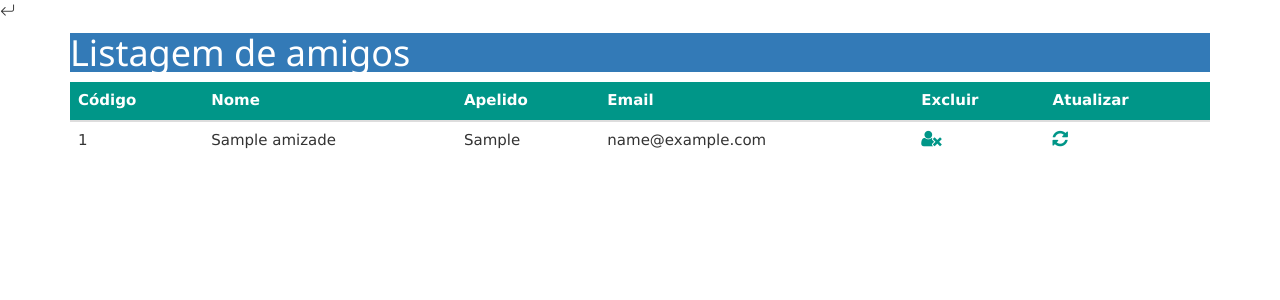
After one commit to dev-matheus22/projetos, a PHP site: page /listar.php in a window 1280 px wide. The commit adds this page. Shown: the top 300 px of the page. Run offline with PHP 8.4, Linux system fonts and the light colour scheme; tables that the repository leaves empty or names only in its code hold one stand-in row (values such as "Sample post").

Commit message:
Add files via upload

```diff
--- a/BD/cadastroAction.php
+++ b/BD/cadastroAction.php
@@ -8,8 +8,12 @@
     die("Connection failed: " . $conexao->connect_error);
     }
 
+    $nome = $_POST['txtNome'];
+    $apelido = $_POST['txtApelido'];
+    $email = $_POST['txtEmail'];
+
     $sql = "INSERT INTO amigos (nome, apelido, email)
-            VALUES ('".$_POST['txtNome']."', '".$_POST['txtApelido']."', '".$_POST['txtEmail']."')";
+            VALUES ('$nome', '$apelido', '$email')";
 
             if ($conexao->query($sql) === TRUE){
                 echo '
--- a/BD/index.php
+++ b/BD/index.php
@@ -35,7 +35,7 @@
             </div>
             <!-- Botão Lista -->
             <div class="col-sm-6">
-                <a href="cadastro.php" class="btn btn-success" style="display: block;">
+                <a href="listar.php" class="btn btn-success" style="display: block;">
                     <i class="bi bi-card-list" style="font-size: 10.5em;"></i>
                     <p style="font-size: 2em; color: white;">Listar</p>
                 </a>
--- /dev/null
+++ b/BD/listar.php
@@ -0,0 +1,65 @@
+<!DOCTYPE html>
+<html lang="pt-br">
+<head>
+    <meta charset="UTF-8">
+    <meta name="viewport" content="width=device-width, initial-scale=1.0">
+    <link rel="stylesheet" href="https://cdn.jsdelivr.net/npm/bootstrap@3.3.7/dist/css/bootstrap.min.css" integrity="sha384-BVYiiSIFeK1dGmJRAkycuHAHRg32OmUcww7on3RYdg4Va+PmSTsz/K68vbdEjh4u" crossorigin="anonymous">
+    <link rel="stylesheet" href="https://cdn.jsdelivr.net/npm/bootstrap-icons/font/bootstrap-icons.css">
+    <link rel="stylesheet" href="https://www.w3schools.com/w3css/4/w3.css">
+ <link rel="stylesheet" href="https://cdnjs.cloudflare.com/ajax/libs/fontawesome/4.7.0/css/font-awesome.min.css">
+    <title>Listagem de amigos</title>
+</head>
+<body>
+    <a href="index.php">
+        <i class="bi bi-arrow-return-left" style="width: 150px; height: 50px;"></i>
+    </a>
+    <?php
+        $servername = "localhost";
+        $username = "root";
+        $password = "";
+        $dbname = "amizades";
+        $conexao = new mysqli($servername, $username, $password, $dbname);
+        if ($conexao->connect_error) {
+            die("Connection failed: ". $conexao->connect_error);
+        }
+        echo '
+        <div class="container">
+        <h1 class="bg-primary">Listagem de amigos</h1>
+        <table class="table">
+        <thead>
+        <tr class="w3-center w3-teal">
+        <th scope="col">Código</th>
+        <th scope="col">Nome</th>
+        <th scope="col">Apelido</th>
+        <th scope="col">Email</th>
+        <th scope="col">Excluir</th>
+        <th scope="col">Atualizar</th>
+        </tr>
+        <thead>
+        ';
+
+        $sql = "SELECT * FROM amizades";
+        $resultado = $conexao->query($sql);
+        if ($resultado != null)
+        foreach($resultado as $linha){
+            echo '<tr>';
+            echo '<td>'.$linha['idamigo'].'</td>';
+            echo '<td>'.$linha['nome'].'</td>';
+            echo '<td>'.$linha['apelido'].'</td>';
+            echo '<td>'.$linha['email'].'</td>';
+            echo '<td><a href="excluir.php?id='.$linha['idamigo'].'&no
+            me='.$linha['nome'].'&apelido='.$linha['apelido'].'&email='.$linha['email'].'"
+            ><i class="fa fa-user-times w3-large w3-text-teal"></i> </a></td></td>';
+            echo '<td><a href="atualizar.php?id='.$linha['idamigo'].'&
+            nome='.$linha['nome'].'&apelido='.$linha['apelido'].'&email='.$linha['email'].
+            '"><i class="fa fa-refresh w3-large w3-text-teal""></i></a></td></td>';
+            echo '</tr>';
+
+        } echo '
+            </table>
+            </div>
+        ';
+        $conexao->close();
+    ?>
+</body>
+</html>
```
Also changed, not shown: BD/cadastro.php (+14 -13 lines).
